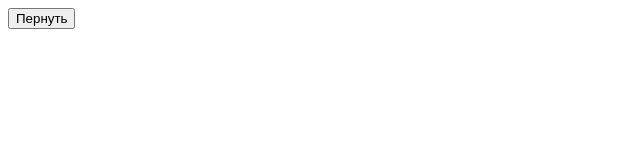
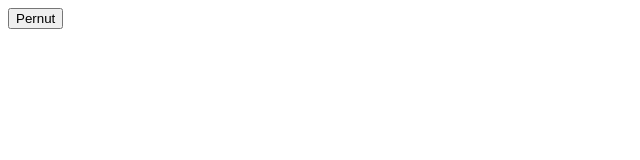
Before and after one commit to qweblzn/qweblzn.github.io, a plain HTML site: page index.html in a window 1280 px wide. Shown: the full height of the page, 0-640 px from the left. Drawn offline with Linux system fonts and the light colour scheme.

Commit message:
Update index.html

```diff
--- a/index.html
+++ b/index.html
@@ -1,6 +1,6 @@
 <html>
     <head></head>
     <body>
-        <button>Пернуть</button>
+        <button>Pernut</button>
     </body>
 </html>
```
